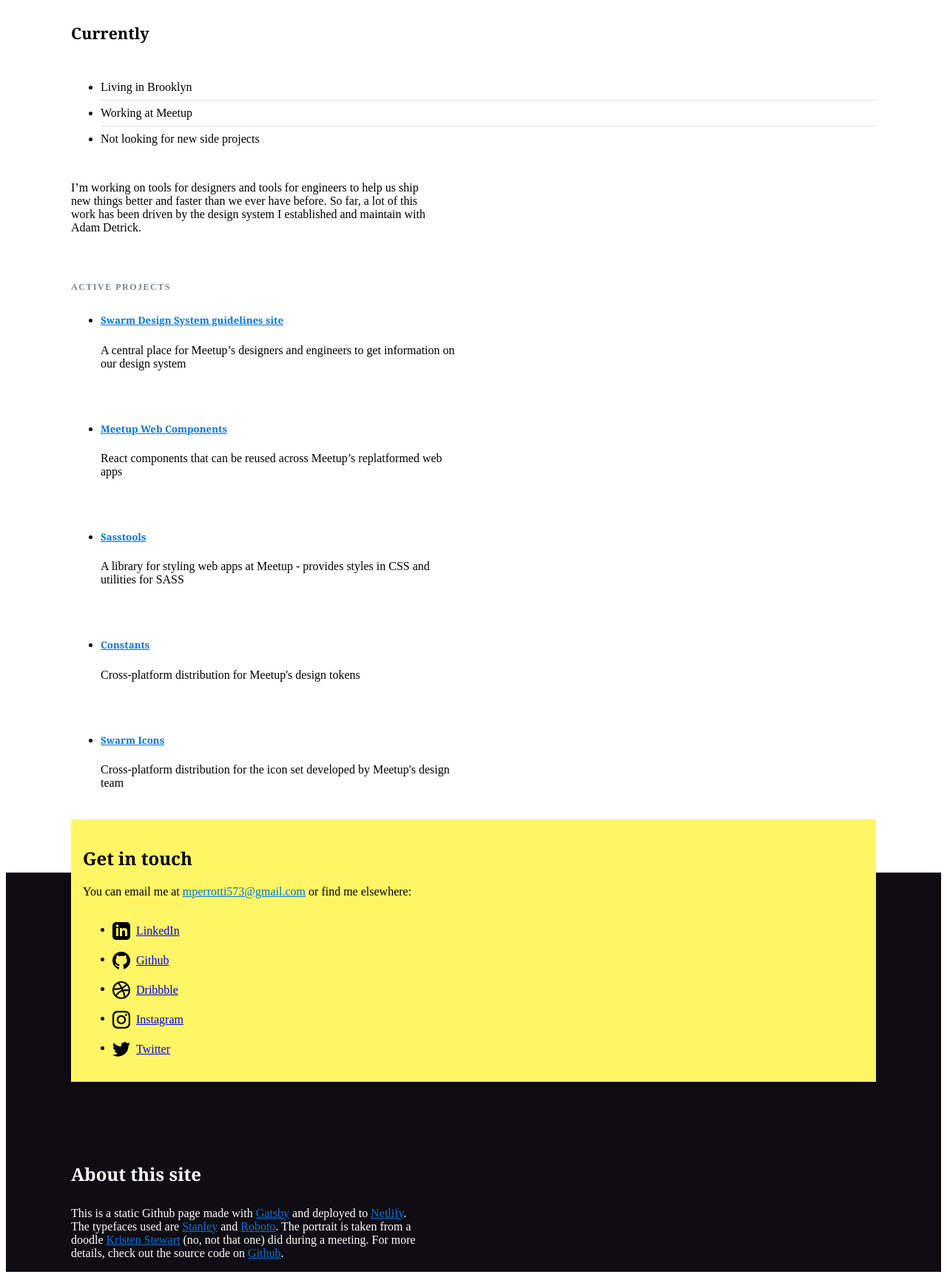
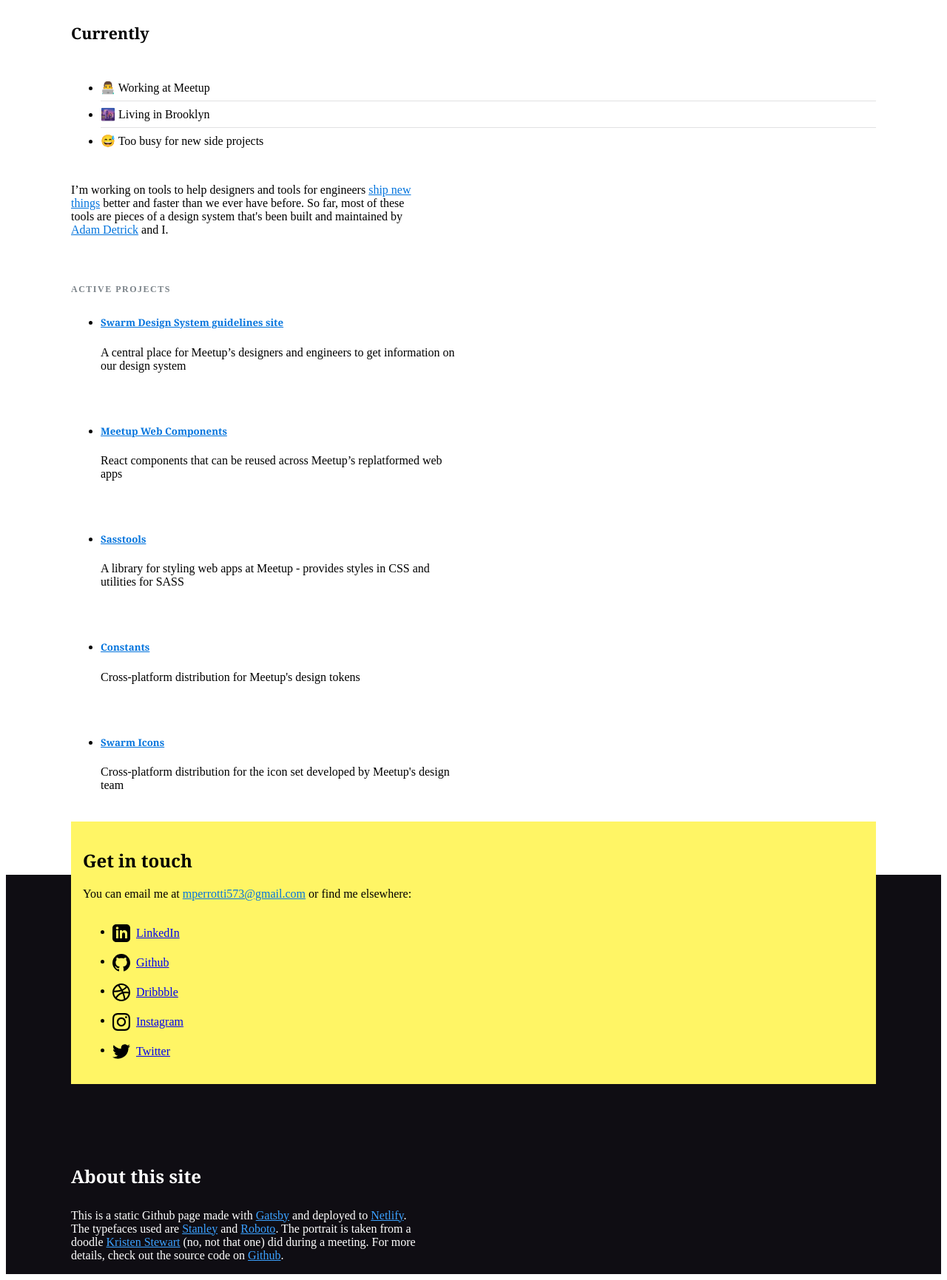
Before and after one commit to mperrotti/personal-site, a Gatsby site: page / in a window 1280 px wide. Shown: the part 740-2471 px from the top of the page at 74% size. Built offline with nearby package versions, Linux system fonts and the light colour scheme; Gatsby itself is replaced by a stand-in of ours.

Commit message:
changes to content, design tweak for a11y

```diff
--- a/src/pages/index.js
+++ b/src/pages/index.js
@@ -48,13 +48,8 @@
 	widthStyles
 );
 
-console.log('styles');
-console.log(styles);
-
-console.log('styles');
-console.log(styles);
-
 const IndexPage = () => {
+	const invertedLinkClassnames = `${styles['text--accentLink']} ${styles['text--accentLink--inverted']}`;
 	return (
 		<div>
 
@@ -138,9 +133,9 @@
 								${styles['list']}
 								${styles['list--bordered']}
 							`}>
-								<li>Living in Brooklyn</li>
-								<li>Working at Meetup</li>
-								<li>Not looking for new side projects</li>
+								<li>👨‍💻 Working at Meetup</li>
+								<li>🌆 Living in Brooklyn</li>
+								<li>😅 Too busy for new side projects</li>
 							</ul>
 						</aside>
 					<div className={`
@@ -152,7 +147,7 @@
 							${styles['runningText']}
 							${styles['paddingBottom']}
 						`}>
-							I’m working on tools for designers and tools for engineers to help us ship new things better and faster than we ever have before. So far, a lot of this work has been driven by the design system I established and maintain with Adam Detrick.
+							I’m working on tools to help designers and tools for engineers <a href="https://medium.com/meetup/web-redesign-explained-5f5a4ae7e420" className={styles['text--accentLink']}>ship new things</a> better and faster than we ever have before. So far, most of these tools are pieces of a design system that's been built and maintained by <a href="https://twitter.com/akdetrick" className={styles['text--accentLink']}>Adam Detrick</a> and I.
 						</p>
 					</div>
 					<div className={styles['siteGrid-mainArea']}>
@@ -235,10 +230,10 @@
 								About this site
 							</h2>
 							<p>
-								This is a static Github page made with <a href="https://www.gatsbyjs.org/" className={styles['text--accentLink']}>Gatsby</a> and deployed to <a href="https://www.netlify.com/" className={styles['text--accentLink']}>Netlify</a>.
-								The typefaces used are <a href="https://optimo.ch/typefaces_Stanley_all_FontInformation.html" className={styles['text--accentLink']}>Stanley</a> and <a href="https://fonts.google.com/specimen/Roboto" className={styles['text--accentLink']}>Roboto</a>.
-								The portrait is taken from a doodle <a href="http://www.kristencstewart.com/" className={styles['text--accentLink']}>Kristen Stewart</a> (no, not that one) did during a meeting.
-								For more details, check out the source code on <a href="https://github.com/" className={styles['text--accentLink']}>Github</a>.
+								This is a static Github page made with <a href="https://www.gatsbyjs.org/" className={invertedLinkClassnames}>Gatsby</a> and deployed to <a href="https://www.netlify.com/" className={invertedLinkClassnames}>Netlify</a>.
+								The typefaces used are <a href="https://optimo.ch/typefaces_Stanley_all_FontInformation.html" className={invertedLinkClassnames}>Stanley</a> and <a href="https://fonts.google.com/specimen/Roboto" className={invertedLinkClassnames}>Roboto</a>.
+								The portrait is taken from a doodle <a href="https://twitter.com/teeshirts" className={invertedLinkClassnames}>Kristen Stewart</a> (no, not that one) did during a meeting.
+								For more details, check out the source code on <a href="https://github.com/" className={invertedLinkClassnames}>Github</a>.
 							</p>
 						</div>
 					</div>
--- a/src/styles/global/customProperties.module.css
+++ b/src/styles/global/customProperties.module.css
@@ -10,6 +10,7 @@
 	--C_yellow: #FFF565;
 	--C_white: #FFFFFF;
 	--C_blue: #0374dd; /*#0374dd #1658fe // #122bee #362ad4*/
+	--C_blueInverted: #3BA1FF;
 	--C_black: rgb(var(--blackRGB));
 	--C_border: rgba(var(--blackRGB), .12);
 
--- a/src/styles/global/typography/styles.module.css
+++ b/src/styles/global/typography/styles.module.css
@@ -16,6 +16,14 @@
 	color: var(--C_blue);
 }
 
+.text--accentLink--inverted {
+	color: var(--C_blueInverted);
+}
+
+.text--accentLink:hover {
+	text-decoration: underline;
+}
+
 .inverted {
 	color: var(--C_white);
 }
```
